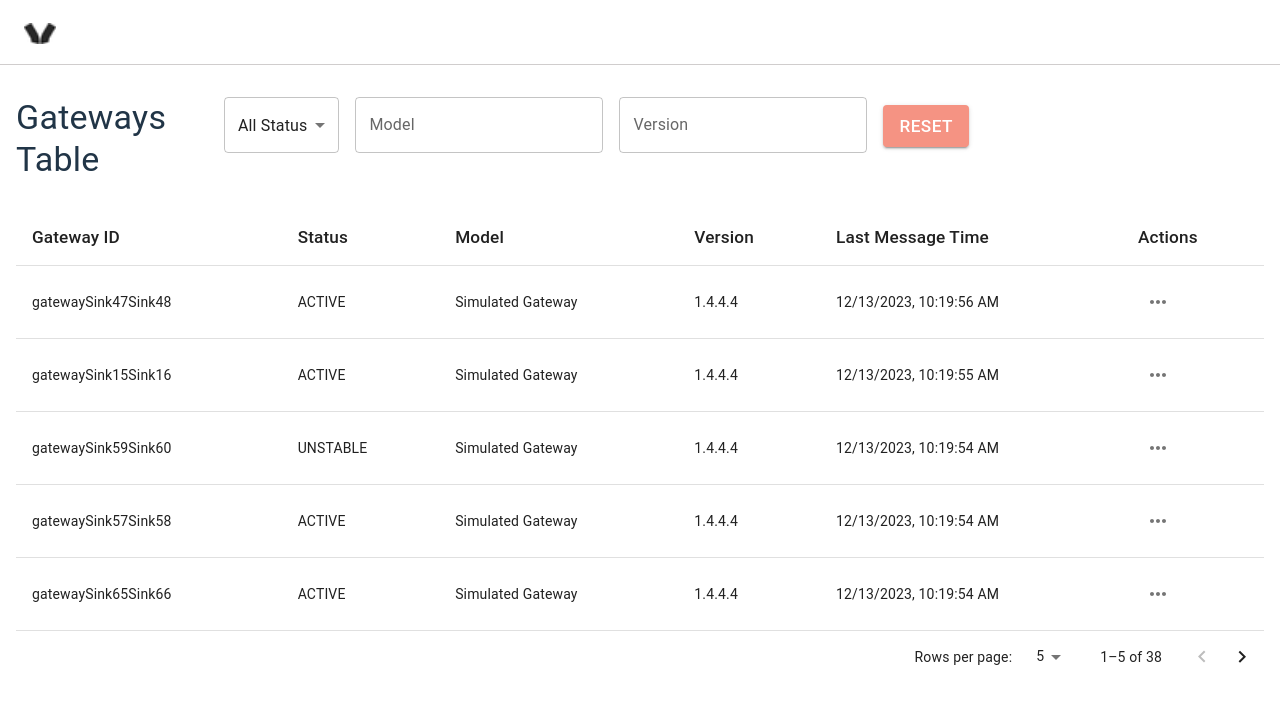
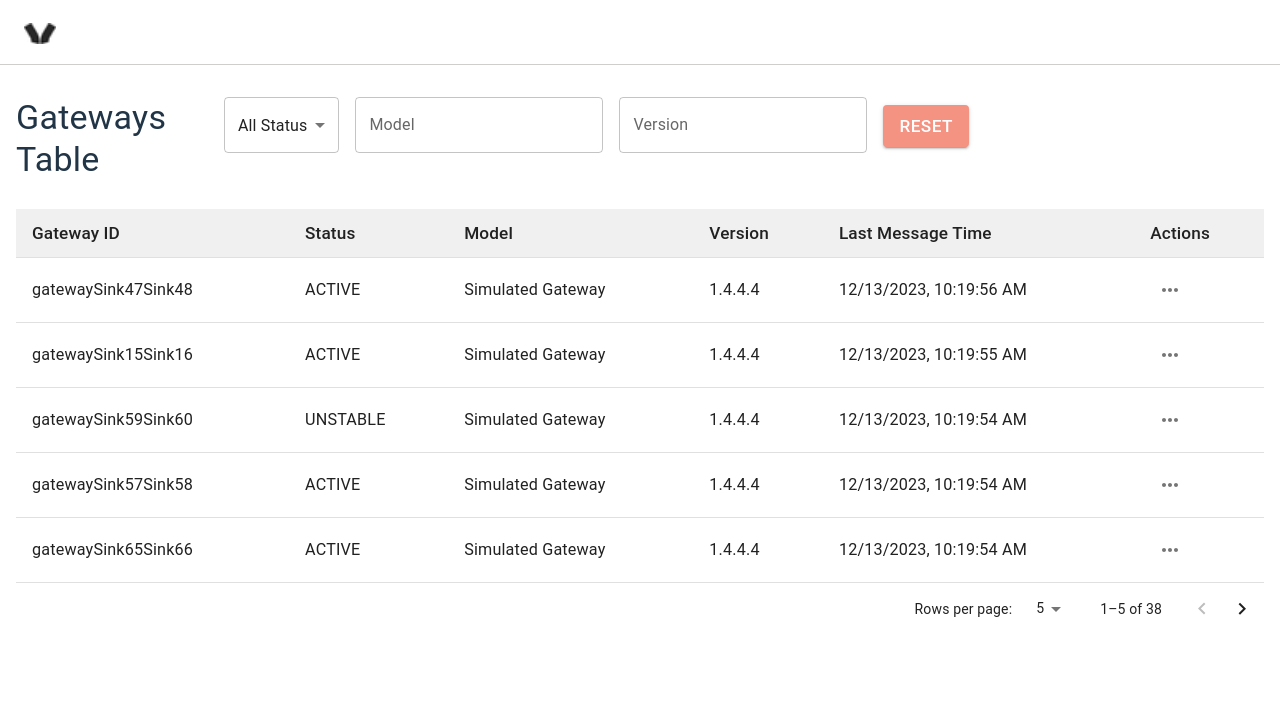
Before and after one commit to KhangLeThanh/network-dashboard, a React (Vite) app: page / in a window 1280 px wide. Shown: the top 704 px of the page. Built offline with nearby package versions, Linux system fonts and the light colour scheme.

Commit message:
adding enum to gatewayTable

```diff
--- a/src/theme/customTheme.tsx
+++ b/src/theme/customTheme.tsx
@@ -58,6 +58,44 @@ export default createTheme(theme, {
         },
       ],
     },
+    MuiTable: {
+      styleOverrides: {
+        root: {
+          fontSize: "1.2rem", // Adjust overall table font size
+        },
+      },
+    },
+    MuiTableHead: {
+      styleOverrides: {
+        root: {
+          backgroundColor: "#f0f0f0",
+        },
+      },
+    },
+    MuiTableRow: {
+      styleOverrides: {
+        root: {
+          "&:hover": {
+            backgroundColor: "#f9f9f9",
+          },
+        },
+      },
+    },
+    MuiTableCell: {
+      styleOverrides: {
+        root: {
+          fontSize: "1.2rem",
+          padding: "12px 16px",
+        },
+        head: {
+          fontWeight: "bold",
+          fontSize: "1.3rem",
+        },
+        body: {
+          fontSize: "1.01rem",
+        },
+      },
+    },
     MuiTypography: {
       variants: [
         {
--- a/src/views/GatewayTable/GatewayTable.tsx
+++ b/src/views/GatewayTable/GatewayTable.tsx
@@ -17,6 +17,8 @@ import gatewayData from "../../data/gateway_listing_response.json";
 import FilteredGateway from "./FilteredGateway";
 import EditGatewayDialog from "./EditGatewayDialog";
 import GatewayTableMenuAction from "./GatewayTableMenuAction"; // Import the new component
+import { PALATTE_ERROR_MAIN_COLOR } from "../../constant/constantColor";
+import { GatewayStatus } from "../../utils/enum";
 
 const GatewayTable: React.FC = () => {
   const [gateways, setGateways] = useState<Gateway[]>([]);
@@ -175,7 +177,9 @@ const GatewayTable: React.FC = () => {
                   key={gateway.uuid}
                   sx={{
                     backgroundColor:
-                      gateway.status === "OFFLINE" ? "red" : "transparent",
+                      gateway.status === GatewayStatus.OFFLINE
+                        ? PALATTE_ERROR_MAIN_COLOR
+                        : "transparent",
                   }}
                 >
                   <TableCell>{gateway.gatewayId}</TableCell>
@@ -209,14 +213,6 @@ const GatewayTable: React.FC = () => {
           </Table>
         </TableContainer>
 
-        {/* EditGatewayDialog */}
-        <EditGatewayDialog
-          isOpen={editDialogOpen}
-          onClose={() => setEditDialogOpen(false)}
-          onConfirm={handleEditConfirm}
-          gateway={selectedGateway}
-        />
-
         <TablePagination
           rowsPerPageOptions={[5, 10, 20]}
           component="div"
@@ -226,6 +222,14 @@ const GatewayTable: React.FC = () => {
           onPageChange={handleChangePage}
           onRowsPerPageChange={handleChangeRowsPerPage}
         />
+
+        {/* EditGatewayDialog */}
+        <EditGatewayDialog
+          isOpen={editDialogOpen}
+          onClose={() => setEditDialogOpen(false)}
+          onConfirm={handleEditConfirm}
+          gateway={selectedGateway}
+        />
       </Grid>
     </Grid>
   );
```
